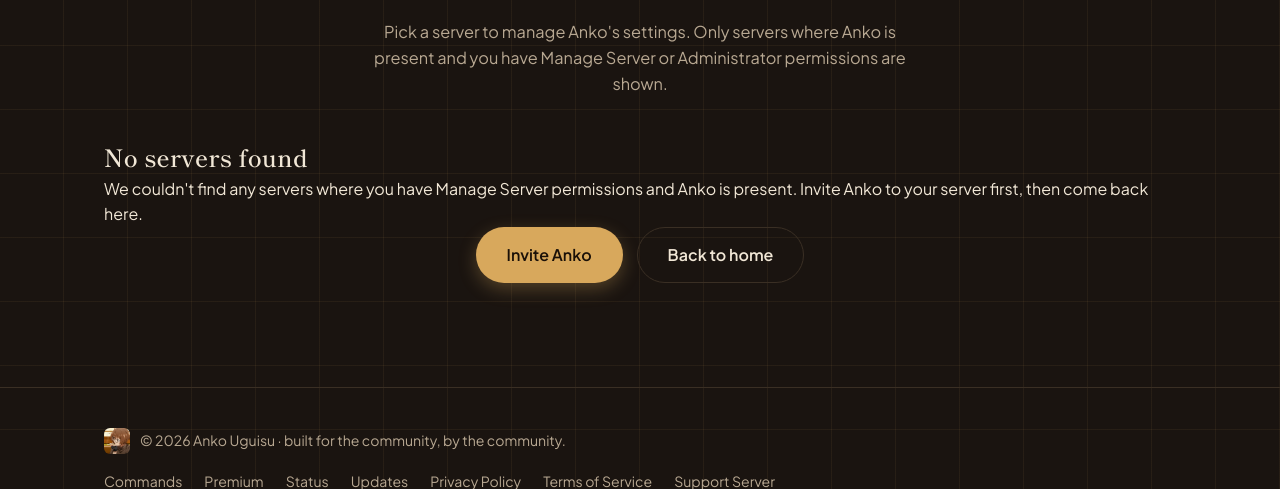
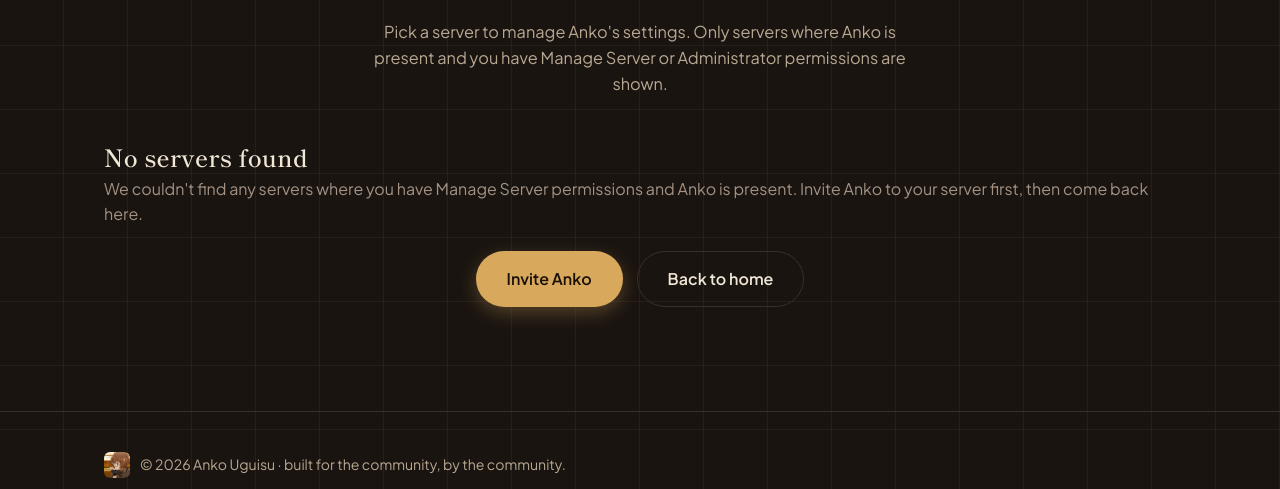
Before and after one commit to vincent-smg/bot-siter-, a Flask app: template templates/dashboard.html in a window 1280 px wide. Shown: the part 243-732 px from the top of the page. Run offline with Flask 3, Linux system fonts and the light colour scheme; the template is opened without the code that fills it, so the values that code supplies are empty.

Commit message:
Update dashboard.html

```diff
--- a/templates/dashboard.html
+++ b/templates/dashboard.html
@@ -1,7 +1,7 @@
 {% extends "base.html" %}
 {% block title %}Dashboard — Anko Uguisu{% endblock %}
+
 {% block content %}
-
 <div class="page-head">
   <span class="page-head__eyebrow">Control Panel</span>
   <h1>Your <span class="accent">Dashboard</span></h1>
@@ -30,11 +30,10 @@
     {% endif %}
 
     {% if guilds %}
-      <div class="dash-section-label">
+      <div class="dash-section-label" style="margin-top: 32px; color: #a39284; font-size: 0.8rem; text-transform: uppercase; letter-spacing: 0.05em; font-weight: 600;">
         <span>Managed Servers</span>
       </div>
 
-      <!-- Unified Master Card Container for Server Rows -->
       <div class="dashboard-list-card">
         {% for guild in guilds %}
           {% set icon = guild | guild_icon_url %}
@@ -64,7 +63,7 @@
     {% else %}
       <div class="dashboard-empty-card">
         <h2>No servers found</h2>
-        <p>We couldn't find any servers where you have Manage Server permissions and Anko is present. Invite Anko to your server first, then come back here.</p>
+        <p style="color: #a39284; margin-bottom: 24px;">We couldn't find any servers where you have Manage Server permissions and Anko is present. Invite Anko to your server first, then come back here.</p>
         <div style="display:flex;gap:14px;justify-content:center;flex-wrap:wrap;">
           <a class="btn btn--gold btn--lg" href="{{ invite_url }}" target="_blank" rel="noopener">
             Invite Anko
```
